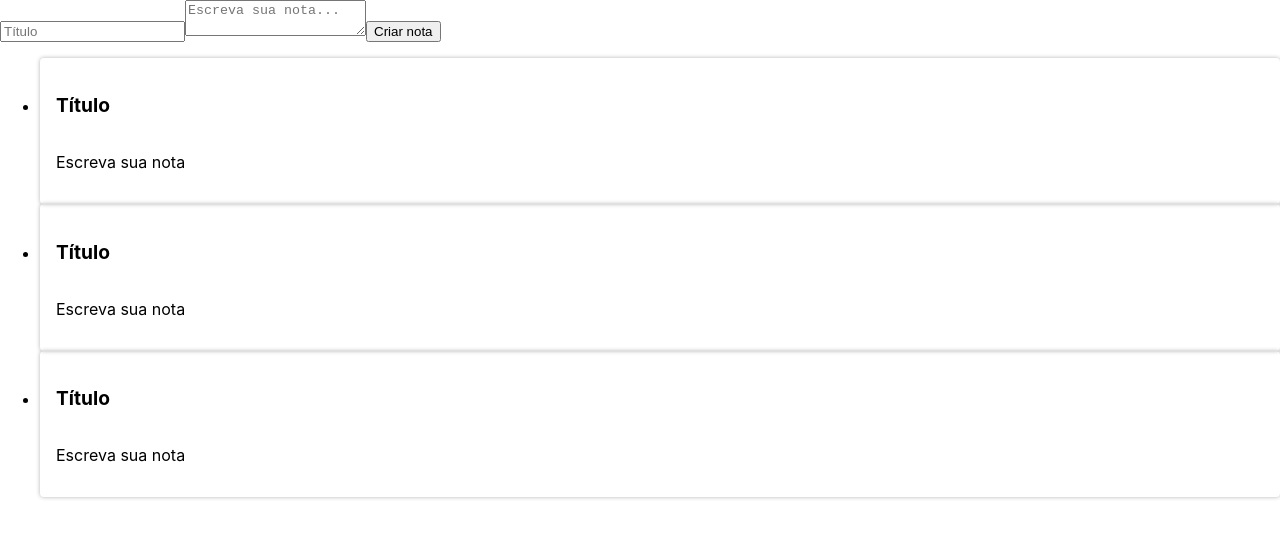
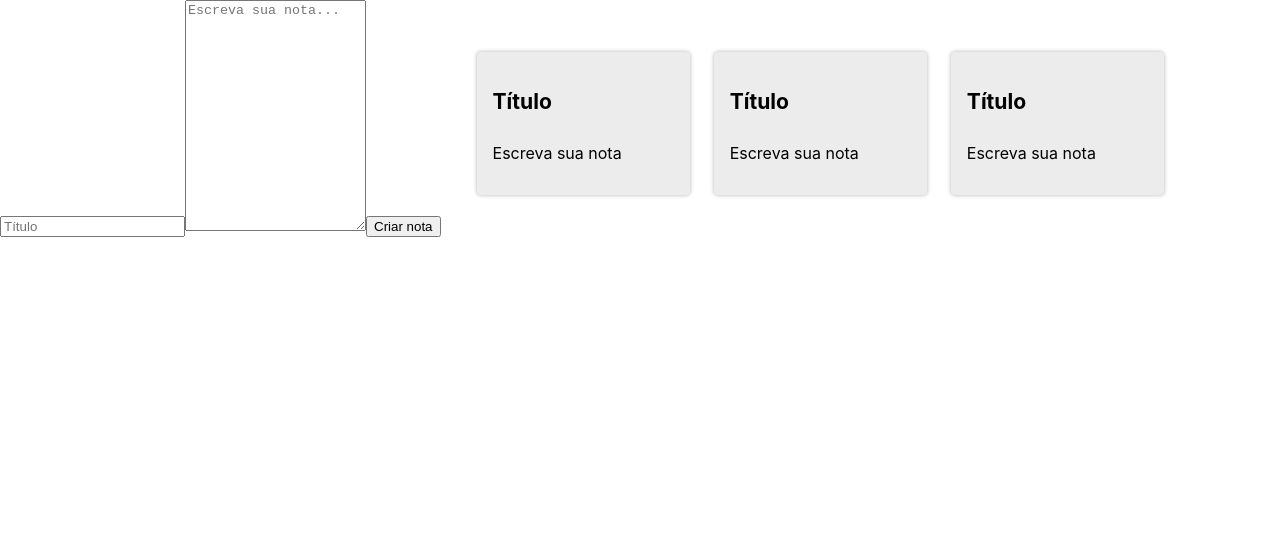
Before and after one commit to kirestein/ceep, a React (Create React App) app: page / in a window 1280 px wide. Shown: the top 538 px of the page. Built offline with nearby package versions, Linux system fonts and the light colour scheme.

Commit message:
Editando as folhas de estilo

```diff
--- /dev/null
+++ b/src/App.css
@@ -0,0 +1,11 @@
+.conteudo {
+    display: flex;
+}
+
+:root {
+    --primaria: #58A4B0;
+    --secundaria: #373F51;
+    --secundaria-ativa: #CCC;
+    --fundo: #FFF;
+    --fundo-detalhes: #ECECEC;
+}
--- a/src/App.js
+++ b/src/App.js
@@ -1,12 +1,13 @@
 import React, { Component } from "react";
-import FormularioCadastro from "./components/FormularioCadastro";
-import ListaDeNotas from "./components/ListaDeNotas";
+import FormularioCadastro from "./components/FormularioCadastro/FormularioCadastro";
+import ListaDeNotas from "./components/ListaDeNotas/ListaDeNotas";
+import "./App.css"
 
 
 class App extends Component {
   render(){
     return (
-      <section>
+      <section className="conteudo">
         <FormularioCadastro />
         <ListaDeNotas />
       </section>
--- a/src/components/CadNotas/CardNota.jsx
+++ b/src/components/CadNotas/CardNota.jsx
@@ -1,8 +1,6 @@
-import React, { Component } from 'react';
-import "./estilo.css"
-
-class CardNotas extends Component {
-    state = {  }
+import React, { Component } from "react";
+import "./estilo.css";
+class CardNota extends Component {
   render() {
     return (
       <section className="card-nota">
@@ -14,4 +12,5 @@ class CardNotas extends Component {
     );
   }
 }
-export default CardNotas;
+
+export default CardNota;
--- a/src/components/CadNotas/estilo.css
+++ b/src/components/CadNotas/estilo.css
@@ -7,20 +7,21 @@
     border-radius: 4px;
     flex-wrap: wrap;
     box-shadow: 0 0 4px rgba(0, 0, 0, 0.3);
-    padding: 1rem;
+    padding: 16px;
   }
   .card-nota_cabecalho {
-    font-size: 1.1rem;
+    font-size: 1.1em;
     display: flex;
     justify-content: space-between;
     align-items: center;
   }
+
   .card-nota_texto {
-    margin-top: 0.5 rem;
-    font-size: 1rem;
+    margin-top: 8px;
+    font-size: 1em;
   }
 
   .card-nota_titulo {
-    font-size: 1.2rem;
-    margin-right: 1rem;
+    font-size: 1.2em;
+    margin-right: 12px;
   }
--- /dev/null
+++ b/src/components/CadNotas/index.js
@@ -0,0 +1,2 @@
+import CardNota from "./CardNota"
+export default CardNota;
--- a/src/components/FormularioCadastro.jsx
+++ /dev/null
@@ -1,14 +0,0 @@
-import React, { Component } from "react";
-class FormularioCadastro extends Component{
-    render(){
-        return(
-            <form>
-                <input type="text" placeholder="Título" />
-                <textarea placeholder="Escreva sua nota..." />
-                <button>Criar nota</button>
-            </form>
-        )
-    }
-}
-
-export default FormularioCadastro;
--- /dev/null
+++ b/src/components/FormularioCadastro/FormularioCadastro.jsx
@@ -0,0 +1,24 @@
+import React, { Component } from "react";
+class FormularioCadastro extends Component{
+    render(){
+        return(
+            <form className="form-cadastro">
+                <input
+                 type="text"
+                 placeholder="Título"
+                 className="form-cadastro_input"
+                />
+                <textarea
+                 rows={15}
+                 placeholder="Escreva sua nota..."
+                 className="form-cadastro__input"
+                />
+                <button className="form-cadastro_input form-cadastro_submit">
+                    Criar nota
+                </button>
+            </form>
+        )
+    }
+}
+
+export default FormularioCadastro;
--- a/src/components/ListaDeNotas.jsx
+++ /dev/null
@@ -1,21 +0,0 @@
-import React, { Component } from "react";
-import CardNotas from "./CadNotas/CardNota";
-
-class ListaDeNotas extends Component {
-    render() {
-        return (
-            <ul>
-                {Array.of("Trabalho", "Traalho", "Estudo").map((categoria, index) => {
-                return (
-                    <li key={index}>
-
-                        <CardNotas />
-                    </li>
-                );
-            })}
-            </ul>
-        )
-    }
-}
-
-export default ListaDeNotas;
--- /dev/null
+++ b/src/components/ListaDeNotas/ListaDeNotas.jsx
@@ -0,0 +1,21 @@
+import React, { Component } from "react";
+import CardNotas from "../CadNotas/CardNota";
+import "./estilo.css"
+
+class ListaDeNotas extends Component {
+     render() {
+    return (
+      <ul className="lista-notas">
+        {Array.of("Trabalho", "Trabalho", "Estudos").map((categoria, index) => {
+          return (
+            <li className="lista-notas_item" key={index}>
+              <CardNotas />
+            </li>
+          );
+        })}
+      </ul>
+    );
+  }
+}
+
+export default ListaDeNotas;
--- /dev/null
+++ b/src/components/ListaDeNotas/estilo.css
@@ -0,0 +1,16 @@
+
+.lista-notas {
+    background-color: var(--fundo);
+    flex-grow: 3;
+    display: grid;
+    grid-template-columns: auto auto auto auto auto;
+    list-style-type: none;
+    padding-left: 24px;
+    padding-top: 24px;
+  }
+  .lista-notas_item {
+    margin: 12px;
+    max-width: 240px;
+    max-height: 400px;
+    display: inline;
+  }
--- /dev/null
+++ b/src/components/ListaDeNotas/index.js
@@ -0,0 +1,2 @@
+import ListaDeNotas from "./ListaDeNotas"
+export default ListaDeNotas
```
Also changed, not shown: src/components/FormularioCadastro/estilo.css (added). Lines whose indentation alone changed are shown as unchanged.
